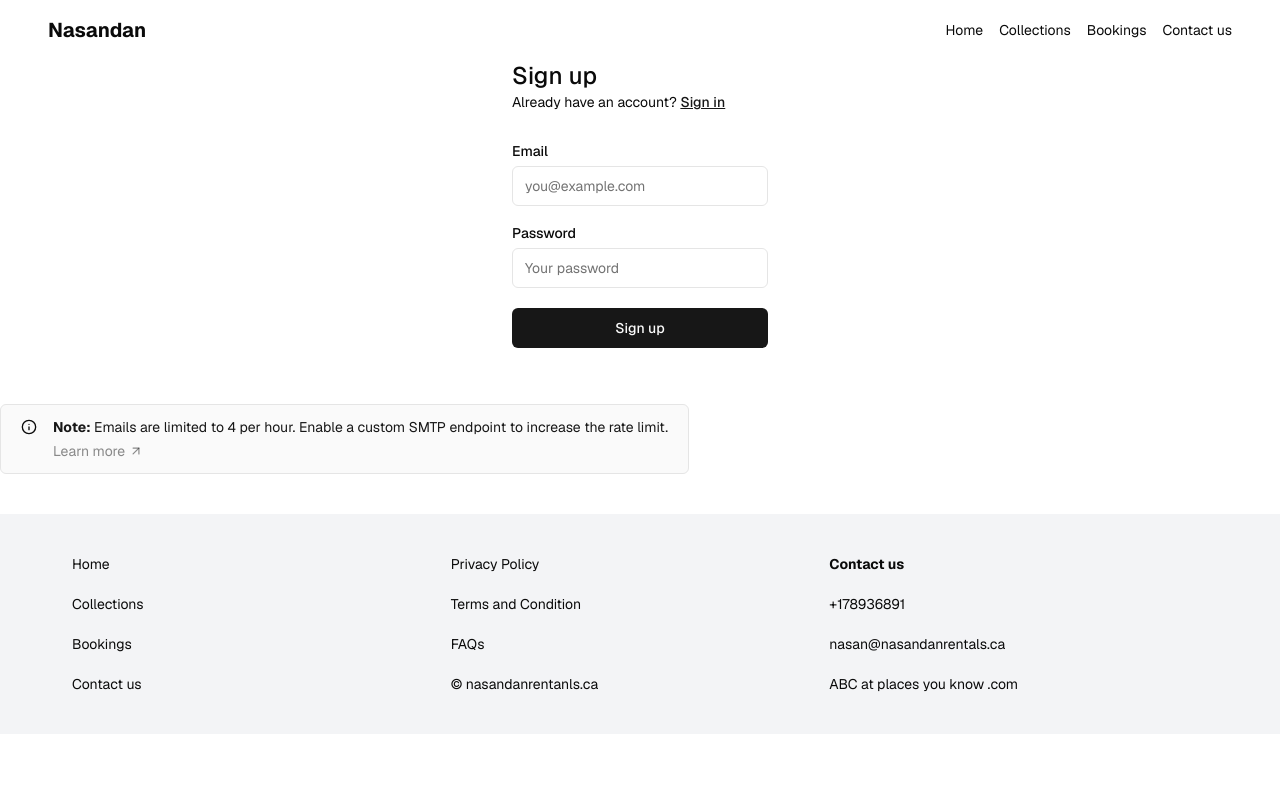
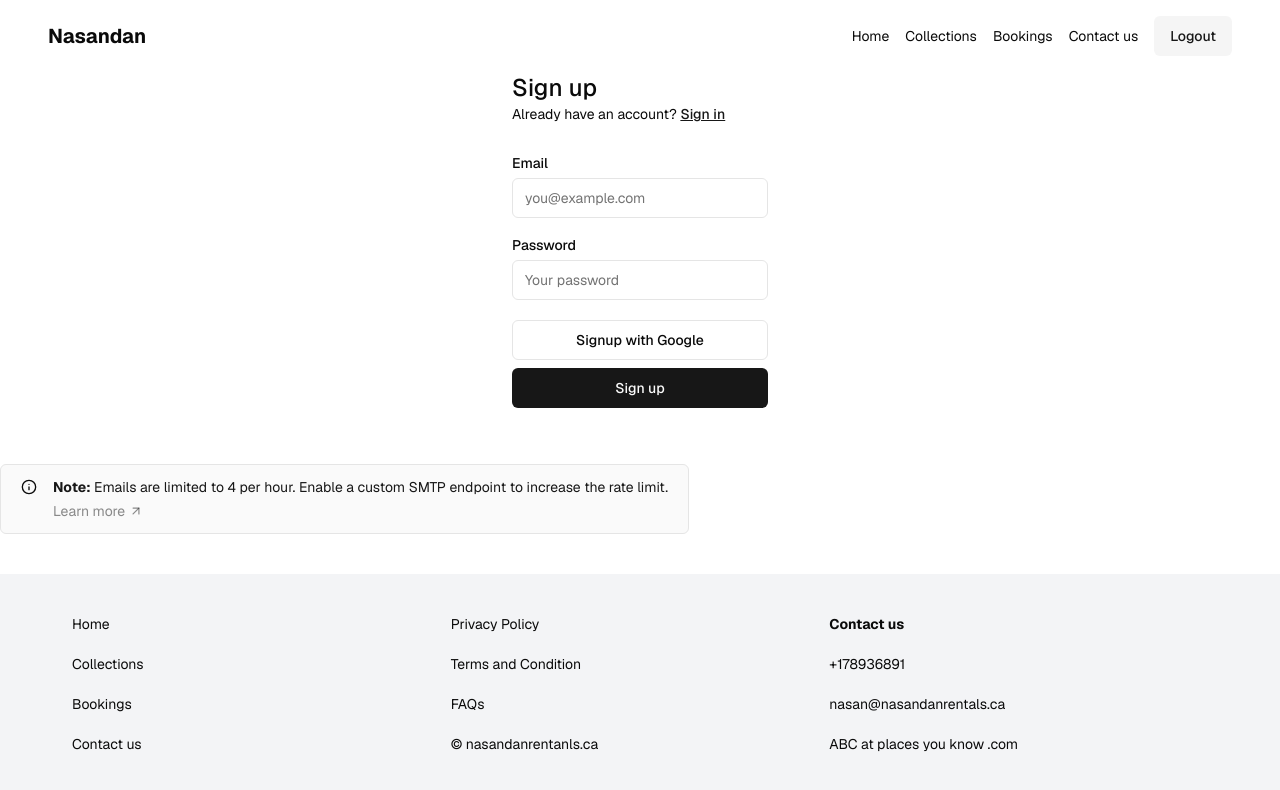
Before and after one commit to sammyodiagbe/nasandanrentals, a Next.js app: page /sign-up in a window 1280 px wide. Shown: the top 790 px of the page. Built offline with nearby package versions, Linux system fonts and the light colour scheme; no server answers.

Commit message:
fixing ggoogle oauth error

```diff
--- a/app/(auth-pages)/sign-in/page.tsx
+++ b/app/(auth-pages)/sign-in/page.tsx
@@ -12,19 +12,33 @@ export default function Login({ searchParams }: { searchParams: Message }) {
   const supabase = createClient();
 
   const attemptLoginWithGoogle = async () => {
-    await supabase.auth.signInWithOAuth({
+    const { data, error } = await supabase.auth.signInWithOAuth({
       provider: "google",
+
       options: {
         redirectTo: "http://localhost:3000",
       },
     });
+
+    if (error) {
+      console.log(error);
+    }
   };
   return (
+    <>
+      <div className="">
+        <Button className="w-full" onClick={attemptLoginWithGoogle}>
+          Sign in with Google
+        </Button>
+      </div>
       <form className="flex-1 flex flex-col min-w-64">
         <h1 className="text-2xl font-medium">Sign in</h1>
         <p className="text-sm text-foreground">
           Don't have an account?{" "}
-        <Link className="text-foreground font-medium underline" href="/sign-up">
+          <Link
+            className="text-foreground font-medium underline"
+            href="/sign-up"
+          >
             Sign up
           </Link>
         </p>
@@ -46,16 +60,13 @@ export default function Login({ searchParams }: { searchParams: Message }) {
             placeholder="Your password"
             required
           />
-        <div className="">
-          <Button className="w-full" onClick={attemptLoginWithGoogle}>
-            Sign in with Google
-          </Button>
-        </div>
+
           <SubmitButton pendingText="Signing In..." formAction={signInAction}>
             Sign in
           </SubmitButton>
           <FormMessage message={searchParams} />
         </div>
       </form>
+    </>
   );
 }
--- a/app/(auth-pages)/sign-up/page.tsx
+++ b/app/(auth-pages)/sign-up/page.tsx
@@ -1,10 +1,14 @@
-import { signUpAction } from "@/app/actions";
+"use client";
+import { signUpAction, SignupWithGoogle } from "@/app/actions";
 import { FormMessage, Message } from "@/components/form-message";
 import { SubmitButton } from "@/components/submit-button";
 import { Input } from "@/components/ui/input";
 import { Label } from "@/components/ui/label";
 import Link from "next/link";
 import { SmtpMessage } from "../smtp-message";
+import { Button } from "@/components/ui/button";
+import { createClient } from "@/utils/supabase/server";
+import { headers } from "next/headers";
 
 export default function Signup({ searchParams }: { searchParams: Message }) {
   if ("message" in searchParams) {
@@ -36,7 +40,23 @@ export default function Signup({ searchParams }: { searchParams: Message }) {
             minLength={6}
             required
           />
-          <SubmitButton formAction={signUpAction} pendingText="Signing up...">
+          <div className="">
+            <Button
+              variant={"outline"}
+              type="button"
+              className="w-full"
+              onClick={() => {
+                SignupWithGoogle();
+              }}
+            >
+              Signup with Google
+            </Button>
+          </div>
+          <SubmitButton
+            type="submit"
+            formAction={signUpAction}
+            pendingText="Signing up..."
+          >
             Sign up
           </SubmitButton>
           <FormMessage message={searchParams} />
--- a/app/actions.ts
+++ b/app/actions.ts
@@ -233,3 +233,19 @@ export const getUserBookings = async () => {
 
   return bookings;
 };
+
+export const SignupWithGoogle = async () => {
+  console.log("checking");
+  const supabase = createClient();
+  const origin = headers().get("origin");
+  const { data } = await supabase.auth.signInWithOAuth({
+    provider: "google",
+    // options: {
+    //   redirectTo: `${origin}`,
+    // },
+  });
+  console.log(data.url);
+  if (data?.url) {
+    redirect(data.url);
+  }
+};
--- a/app/bookings/page.tsx
+++ b/app/bookings/page.tsx
@@ -14,13 +14,28 @@ import { format } from "date-fns";
 import { combineDateAndTime } from "@/utils/dateFormat";
 import Link from "next/link";
 import { Button } from "@/components/ui/button";
+import { User, UserResponse } from "@supabase/supabase-js";
+import { createClient } from "@/utils/supabase/client";
 
 const BookingsPage = () => {
   const [bookings, setBookings] = useState<any[] | null>(null);
+  const [user, setUser] = useState<User | null>();
+  const supabase = createClient();
 
   useEffect(() => {
+    fetchUser();
     fetchUserBookings();
   }, []);
+
+  const fetchUser = async () => {
+    const {
+      data: { user },
+    } = await supabase.auth.getUser();
+    console.log(user);
+    if (user) {
+      setUser(user);
+    }
+  };
 
   const fetchUserBookings = async () => {
     const bookings = await getUserBookings();
@@ -30,7 +45,7 @@ const BookingsPage = () => {
   return (
     <main className="lg:container py-8">
       <div className="mb-8 space-y-2">
-        <h1 className="text-5xl font-bold text-gray-800">Hi, Devan.</h1>
+        <h1 className="text-5xl font-bold text-gray-800">Hi, {user?.email}.</h1>
         <h1>Your bookings</h1>
       </div>
 
--- a/components/app-components/navabar.tsx
+++ b/components/app-components/navabar.tsx
@@ -1,6 +1,12 @@
+"use client";
 import Link from "next/link";
+import { Button } from "../ui/button";
+import { signOutAction } from "@/app/actions";
 
 const Navbar = () => {
+  const signOut = async () => {
+    await signOutAction();
+  };
   return (
     <nav className=" p-4  sticky top-0 bg-white z-10">
       <div className="lg:container flex justify-between items-center">
@@ -20,6 +26,11 @@ const Navbar = () => {
             <li>
               <Link href={"/contact-us"}>Contact us</Link>
             </li>
+            <li>
+              <Button className="" variant={"secondary"} onClick={signOut}>
+                Logout
+              </Button>
+            </li>
           </ul>
         </div>
       </div>
--- a/utils/supabase/middleware.ts
+++ b/utils/supabase/middleware.ts
@@ -39,6 +39,8 @@ export const updateSession = async (request: NextRequest) => {
     // https://supabase.com/docs/guides/auth/server-side/nextjs
     const user = await supabase.auth.getUser();
 
+    console.log(user);
+
     // protected routes
     if (request.nextUrl.pathname.startsWith("/reset-password") && user.error) {
       return NextResponse.redirect(new URL("/sign-in", request.url));
```
Lines whose indentation alone changed are shown as unchanged.
